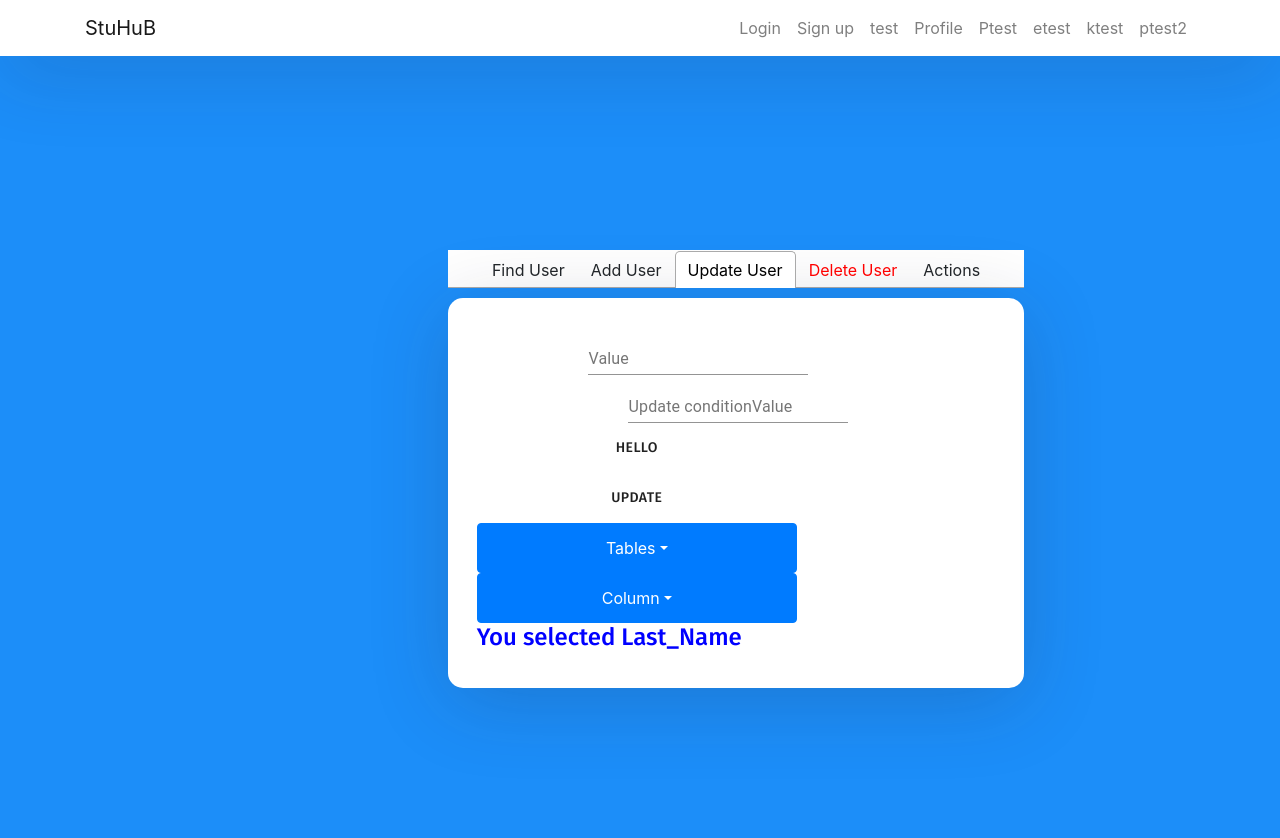
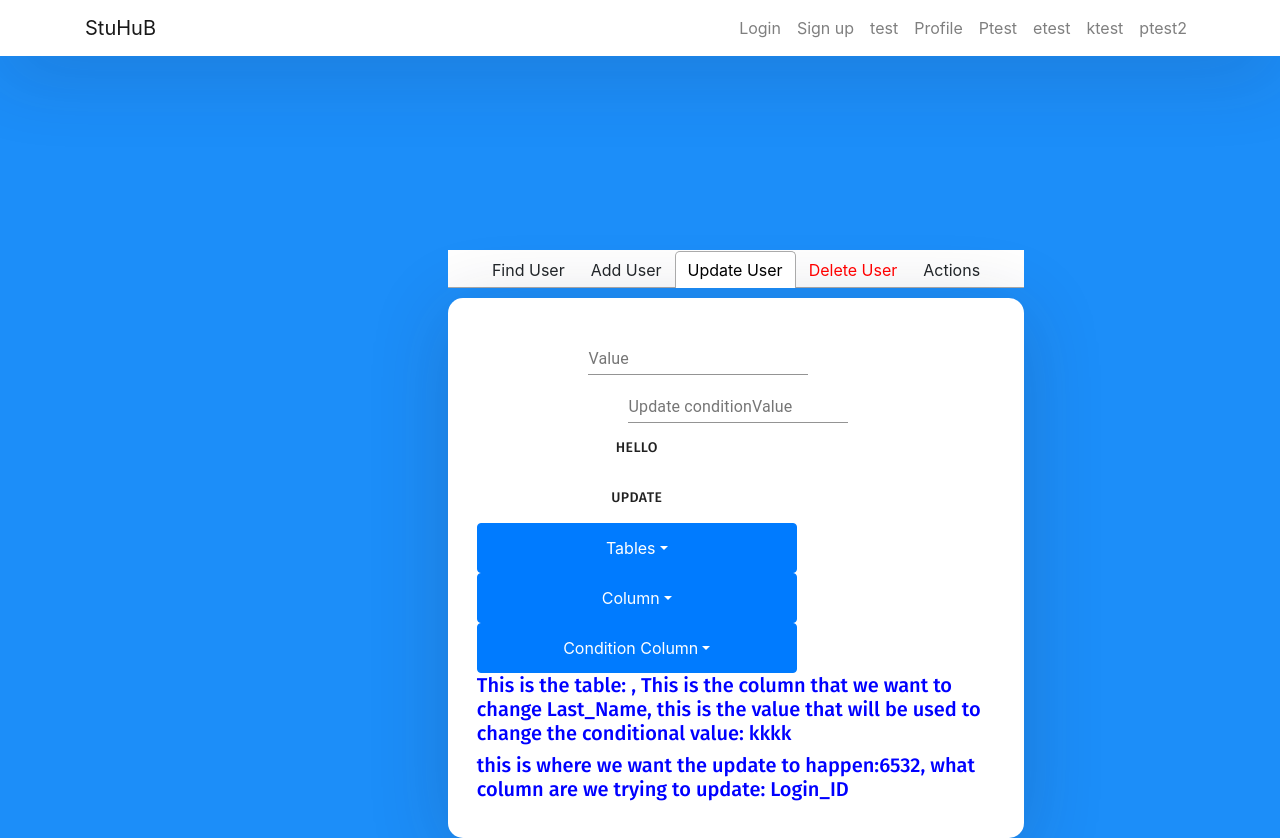
Before and after one commit to jtagaca/StuHub_Public, a React (Create React App) app in the folder client/: page /admin in a window 1280 px wide. Both pictures are taken after a click on the tab "Update User". Before the commit the page ends 806 px from the top, so only its background shows below. Built offline with nearby package versions, Linux system fonts and the light colour scheme.

Commit message:
Update done!

```diff
--- a/client/src/components/admin.js
+++ b/client/src/components/admin.js
@@ -13,7 +13,6 @@ import "react-tabs/style/react-tabs.css";
 import "../index.css";
 import Axios from "axios";
 import Result from "./result.js";
-
 //refactor code- JT
 function Admin() {
   const [usernameReg, setUsernameReg] = useState("");
@@ -24,20 +23,16 @@ function Admin() {
   const [email, setEmail] = useState("");
   const [lID, setld] = useState("");
   const [delId, setDeleteid] = useState("");
-
   let arrTable = ["User", "Department", "Major", "Courses", "Student"];
   const [value, setValue] = useState("kkkk");
-
   const [col, setCol] = useState("Last_Name");
   const [table, setTable] = useState("");
-
   const [arrCol, setArrcol] = useState([]);
   const [conditionValue, setconditionValue] = useState("6532");
   const [conditioncol, setConditioncol] = useState("Login_ID");
-
   const [allstudentlist, setAllStudentlist] = useState([]);
-
   const handleSelect = (e) => {
+    console.log(e);
     setTable(e);
     Axios.get("/col", {
       params: { table: table },
@@ -49,9 +44,7 @@ function Admin() {
       .catch((err) => {
         console.log(err);
       });
-
   };
-
   const deleteUser = (id) => {
     Axios.delete(`/delete/${id}`).then((response) => {
       // setAllStudentlist(
@@ -62,7 +55,6 @@ function Admin() {
       console.log("success");
     });
   };
-
   const register = () => {
     Axios.post("http://localhost:3001/register", {
       username: usernameReg,
@@ -75,9 +67,7 @@ function Admin() {
       console.log(response);
     });
   };
-
   const [studentlist, setStudentList] = useState();
-
   const searchUser = () => {
     Axios.get("/getuser", {
       params: { LoginID: lID },
@@ -93,7 +83,6 @@ function Admin() {
         console.log(err);
       });
   };
-
   const alert = () => {
     console.log(table);
   };
@@ -270,11 +259,9 @@ function Admin() {
                       <div>
                         <Button onClick={alert}>hello</Button>
                       </div>
-
                       <Button
                         className="w-5"
                         variant="primary
-
                         "
                         // onClick={updateUSer}
                         onClick={updateUSer}
@@ -282,7 +269,6 @@ function Admin() {
                         Update
                       </Button>
                     </div>
-
                     <DropdownButton
                       alignRight
                       title="Tables"
@@ -304,20 +290,39 @@ function Admin() {
                       id="dropdown-menu-align-right"
                       onSelect={(g) => setCol(g)}
                     >
-
-
                      {arrCol &&
-                arrCol.map((tb) => {
+                        arrCol.map((tb) => {
                   return (
                        <Dropdown.Item key={tb.COLUMN_NAME} eventKey={tb.COLUMN_NAME}>{tb.COLUMN_NAME}</Dropdown.Item>
-
                   );
                 })}
-
                     </DropdownButton>
-                    <h4>You selected {col}</h4>
+                    {/* <h4>You selected {col}</h4> */}
+                    <DropdownButton
+                      alignRight
+                      title="Condition Column"
+                      id="dropdown-menu-align-right"
+                      onSelect={(g) => setConditioncol(g)}
+                    >
+                     {arrCol &&
+                       arrCol.map((tb) => {
+                  return (
+                       <Dropdown.Item key={tb.COLUMN_NAME} eventKey={tb.COLUMN_NAME}>{tb.COLUMN_NAME}</Dropdown.Item>
+                  );
+                })}
+                    </DropdownButton>
                   </div>
 
+                  <h5> This is the table: {table}, This is the column that we want to change {col}, this is the value that will be used to change the conditional value: {value
+                  }
+
+                  </h5>
+                  <h5>
+
+                  this is where we want the update to happen:{conditionValue}
+                  ,
+                  what column are we trying to update: {conditioncol}
+                  </h5>
                   <div>
                     {/* <div>
               <Buttond variant="primary"></Buttond>{" "}
```
Also changed, not shown: 1 other file (tests, documents, lock files or other folders).
